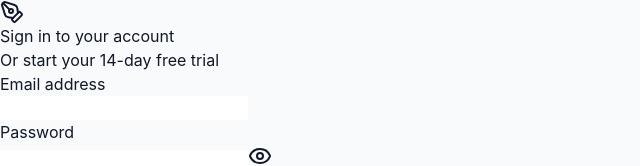
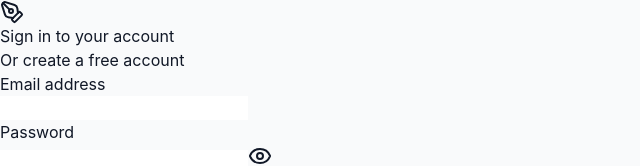
Before and after one commit to Pranav6862/WriteLoop, a React (Vite) app in the folder frontend/: page /login in a window 1280 px wide. Shown: the top 166 px of the page, without its empty margins (0-640 px from the left). Built offline with nearby package versions, Linux system fonts and the light colour scheme.

Commit message:
Update login page copy to reflect 100% free structure

```diff
--- a/frontend/src/pages/LoginPage.tsx
+++ b/frontend/src/pages/LoginPage.tsx
@@ -45,7 +45,7 @@ const LoginPage = () => {
         <p className="mt-2 text-center text-sm text-gray-600">
           Or{' '}
           <Link to="/register" className="font-medium text-blue-600 hover:text-blue-500">
-            start your 14-day free trial
+            create a free account
           </Link>
         </p>
       </div>
```
